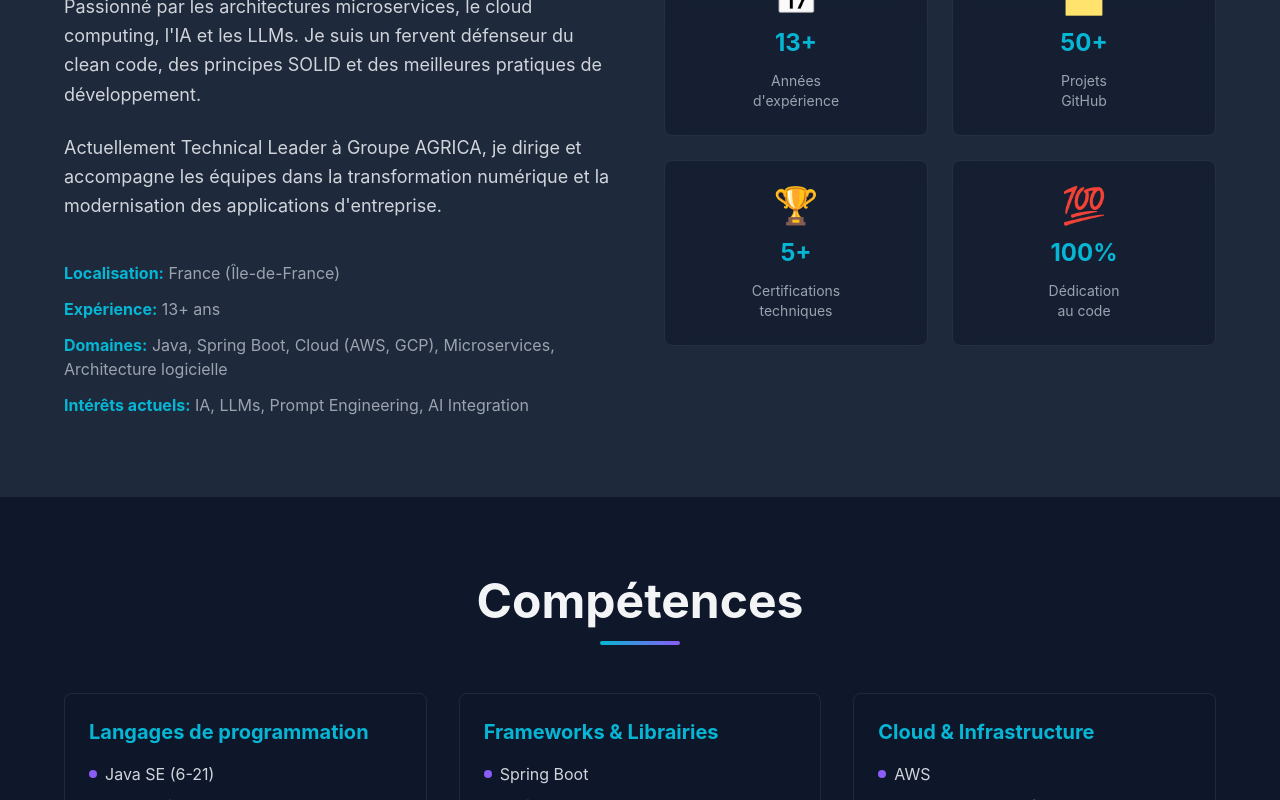
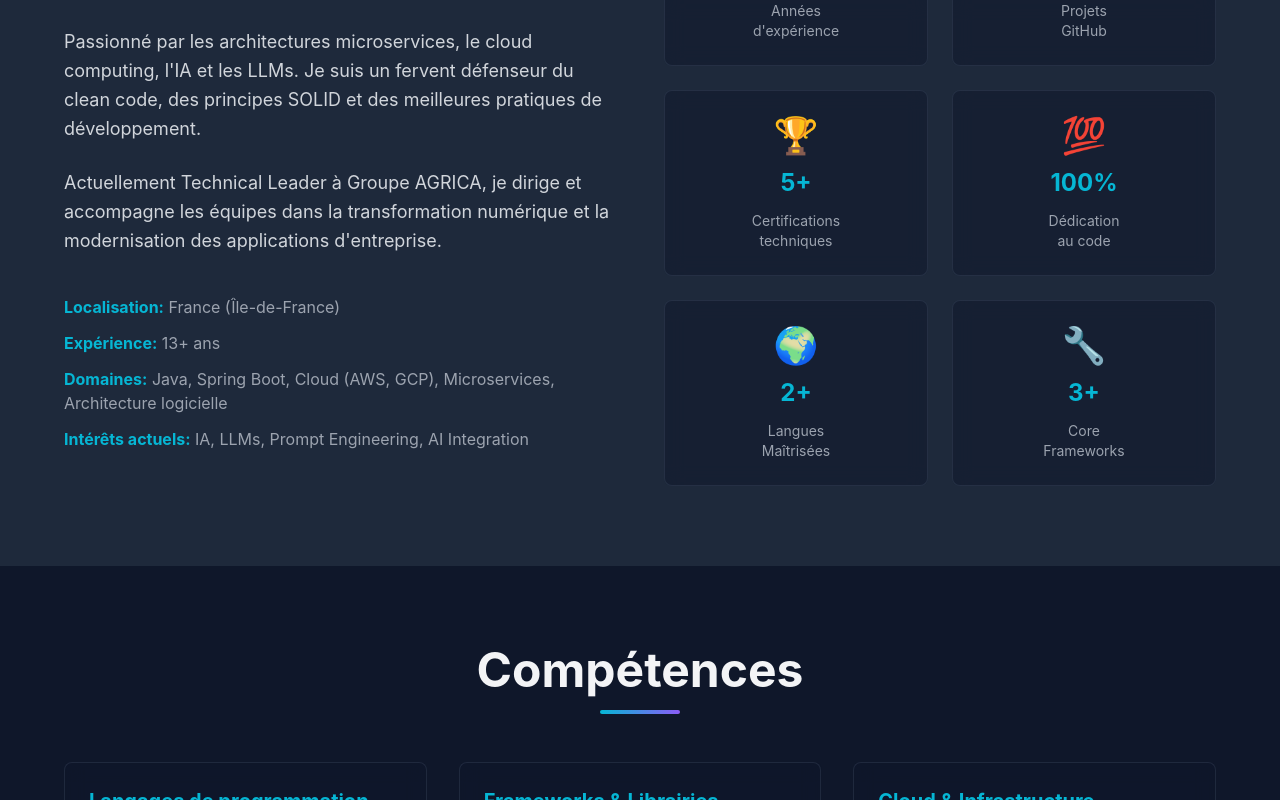
Before and after one commit to achhibi/portfolio, a Next.js app: page / in a window 1280 px wide. Shown: the part 1478-2278 px from the top of the page. Built offline with nearby package versions, Linux system fonts and the light colour scheme.

Commit message:
Add 2 more stats: Languages and Core Frameworks

```diff
--- a/components/About.tsx
+++ b/components/About.tsx
@@ -66,6 +66,8 @@ export default function About() {
                 { number: '50+', label: 'Projets\nGitHub', icon: '🗂️' },
                 { number: '5+', label: 'Certifications\ntechniques', icon: '🏆' },
                 { number: '100%', label: 'Dédication\nau code', icon: '💯' },
+                { number: '2+', label: 'Langues\nMaîtrisées', icon: '🌍' },
+                { number: '3+', label: 'Core\nFrameworks', icon: '🔧' },
               ].map((stat, index) => (
                 <motion.div
                   key={index}
```
